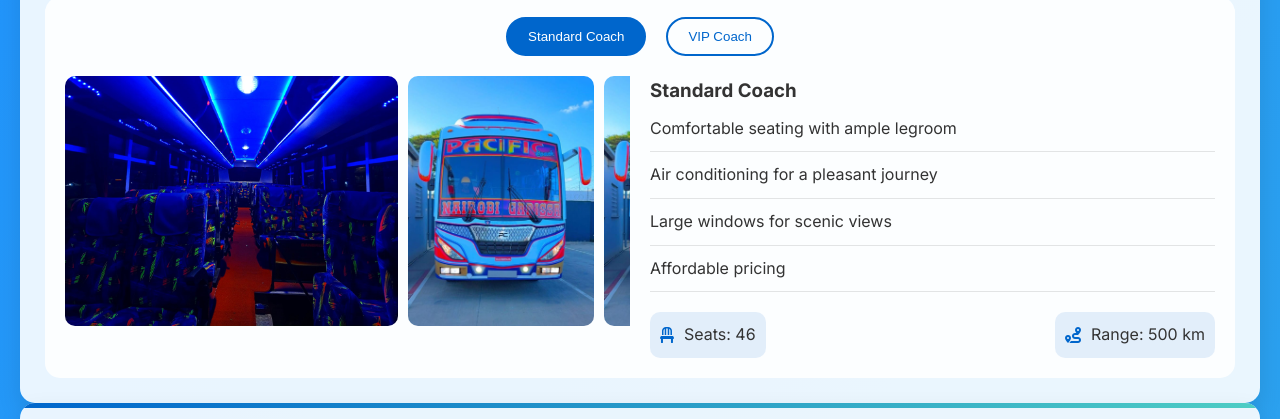
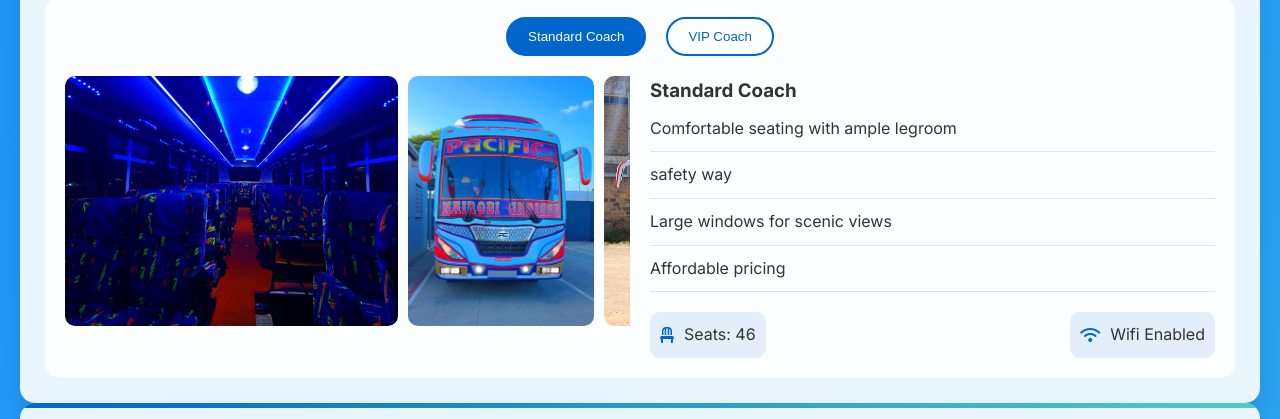
Before and after one commit to yasiir564/bus, a plain HTML site: page index.html in a window 1280 px wide. Shown: the part 963-1382 px from the top of the page. Drawn offline with Linux system fonts and the light colour scheme; some packages are replaced by stand-ins of ours; a script that the page names is missing.

Commit message:
Update index.html

```diff
--- a/index.html
+++ b/index.html
@@ -673,7 +673,7 @@
                 <div class="fleet-image-gallery standard active">
                     <img src="457516265_122171521202178714_1081742480450739814_n.jpg" alt="Standard Coach Interior" data-src="standard-1.jpg">
                     <img src="470190325_122190563282178714_8743000328614889556_n.jpg" alt="Standard Coach Exterior" data-src="standard-2.jpg">
-                    <img src="470190325_122190563282178714_8743000328614889556_n.jpg" alt="Standard Coach Seating" data-src="standard-3.jpg">
+                    <img src="470191120_122190563198178714_3056178550879316817_n.jpg" alt="Standard Coach Seating" data-src="standard-3.jpg">
                 </div>
                 <div class="fleet-image-gallery vip">
                     <img src="457516265_122171521202178714_1081742480450739814_n.jpg" alt="VIP Coach Interior" data-src="vip-1.jpg">
@@ -686,7 +686,7 @@
                     <h3>Standard Coach</h3>
                     <ul>
                         <li>Comfortable seating with ample legroom</li>
-                        <li>Air conditioning for a pleasant journey</li>
+                        <li>safety way</li>
                         <li>Large windows for scenic views</li>
                         <li>Affordable pricing</li>
                     </ul>
@@ -696,8 +696,8 @@
                             <span>Seats: 46</span>
                         </div>
                         <div class="stat">
-                            <i class="fas fa-route"></i>
-                            <span>Range: 500 km</span>
+                            <i class="fas fa-wifi"></i>
+                            <span>Wifi Enabled</span>
                         </div>
                     </div>
                 </div>
```
